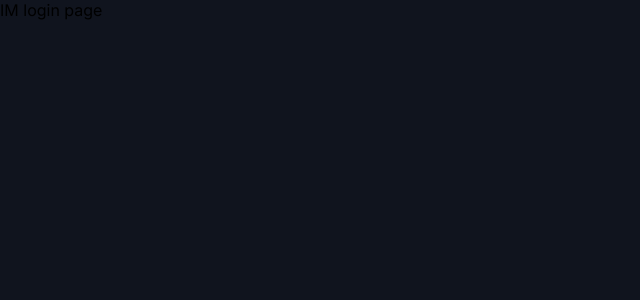
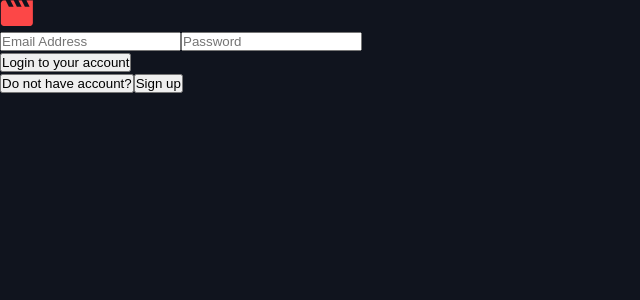
Before and after one commit to tornike2002/movie-website, a Next.js app: page /login in a window 1280 px wide. Shown: the top 300 px of the page, without its empty margins (0-640 px from the left). Built offline with nearby package versions, Linux system fonts and the light colour scheme.

Commit message:
added basic form for login page

```diff
--- a/src/app/login/page.tsx
+++ b/src/app/login/page.tsx
@@ -1,3 +1,29 @@
+"use client";
+import Image from "next/image";
+import styled from "styled-components";
+import LoginIcon from "/public/loginAssets/MovieIcon.png";
 export default function LoginPage() {
-  return <div>IM login page</div>;
+  return (
+    <LoginContainer>
+      <Image src={LoginIcon} alt="hello" />
+      <div>
+        <h1></h1>
+        <div>
+          <input type="text" placeholder="Email Address" />
+          <input type="password" placeholder="Password" />
+        </div>
+        <div>
+          <button>Login to your account</button>
+          <div>
+            <button>Do not have account?</button>
+            <button>Sign up</button>
+          </div>
+        </div>
+      </div>
+    </LoginContainer>
+  );
 }
+
+const LoginContainer = styled.section`
+  min-height: 100vh;
+`;
```
Also changed, not shown: public/loginAssets/MovieIcon.png (added).
